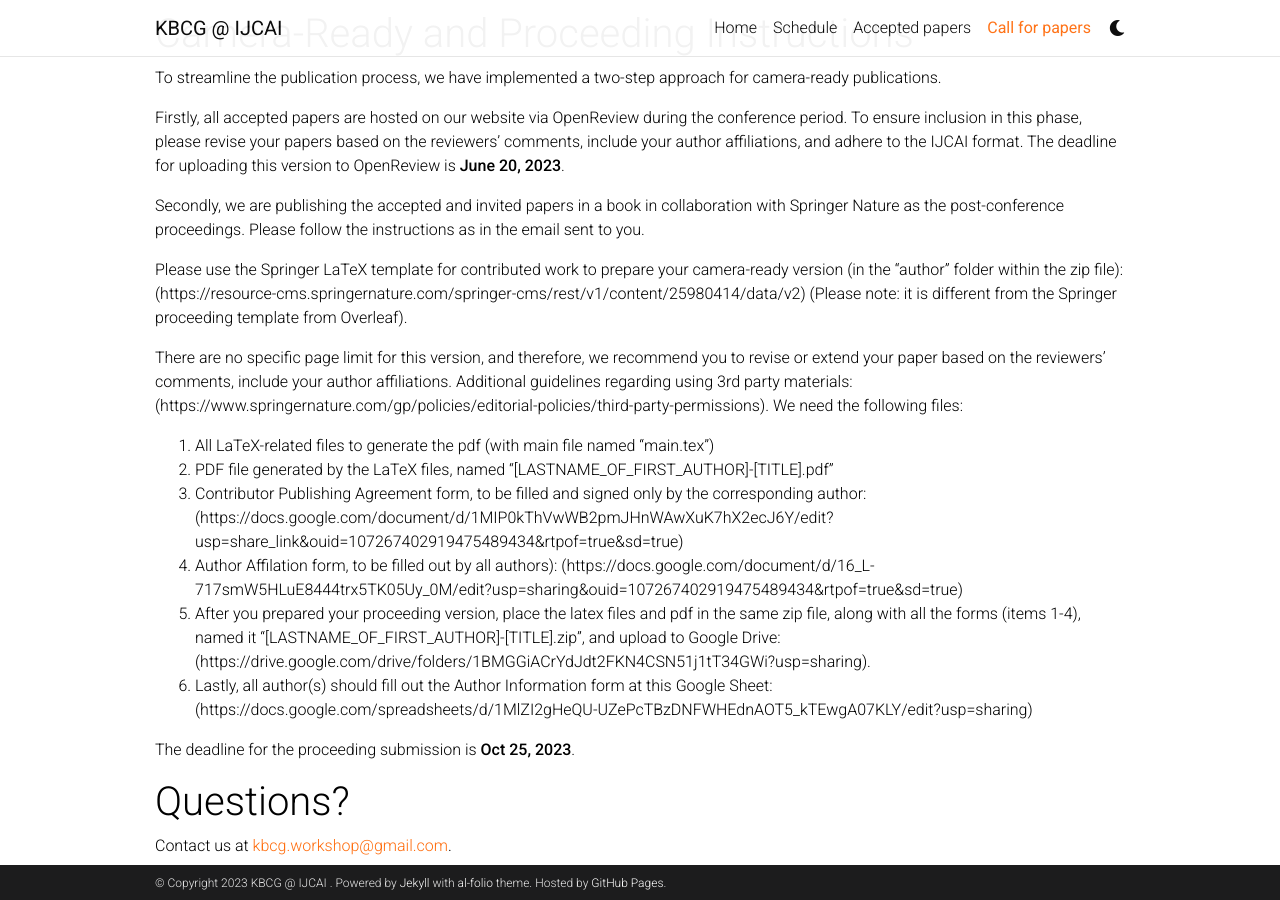
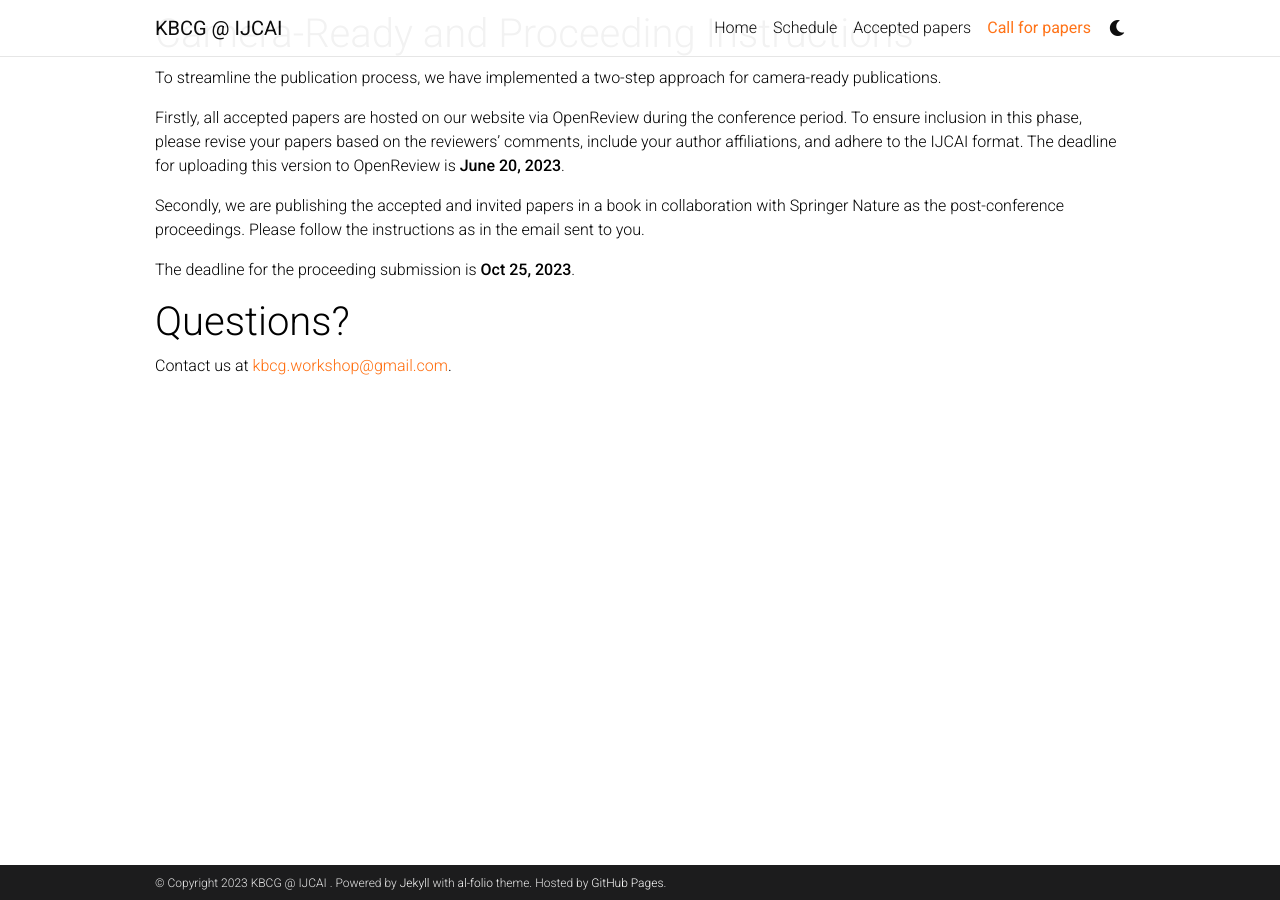
Before and after one commit to KnowledgeAI/KnowledgeAI.github.io, a Jekyll site: the page built from _pages/call.md, in a window 1280 px wide and 900 px high, scrolled down 1587 px. Built offline with Jekyll 4.4.1, drawn with Linux system fonts in a browser that asks for light colours; comment, search, counter and statistics services are not loaded; a style sheet for code colours, icons or effects is not loaded.

Commit message:
[DBG] remove unncessary details

```diff
--- a/_pages/call.md
+++ b/_pages/call.md
@@ -54,17 +54,6 @@ Firstly, all accepted papers are hosted on our website via OpenReview during the
 
 Secondly, we are publishing the accepted and invited papers in a book in collaboration with Springer Nature as the post-conference proceedings. Please follow the instructions as in the email sent to you.
 
-Please use the Springer LaTeX template for contributed work to prepare your camera-ready version (in the "author" folder within the zip file): (https://resource-cms.springernature.com/springer-cms/rest/v1/content/25980414/data/v2) (Please note: it is different from the Springer proceeding template from Overleaf).
-
-There are no specific page limit for this version, and therefore, we recommend you to revise or extend your paper based on the reviewers' comments, include your author affiliations. Additional guidelines regarding using 3rd party materials: (https://www.springernature.com/gp/policies/editorial-policies/third-party-permissions). We need the following files:
-
-1. All LaTeX-related files to generate the pdf (with main file named "main.tex")
-2. PDF file generated by the LaTeX files, named "[LASTNAME_OF_FIRST_AUTHOR]-[TITLE].pdf"
-3. Contributor Publishing Agreement form, to be filled and signed only by the corresponding author: (https://docs.google.com/document/d/1MIP0kThVwWB2pmJHnWAwXuK7hX2ecJ6Y/edit?usp=share_link&ouid=107267402919475489434&rtpof=true&sd=true)
-4. Author Affilation form, to be filled out by all authors): (https://docs.google.com/document/d/16_L-717smW5HLuE8444trx5TK05Uy_0M/edit?usp=sharing&ouid=107267402919475489434&rtpof=true&sd=true)
-5. After you prepared your proceeding version, place the latex files and pdf in the same zip file, along with all the forms (items 1-4), named it "[LASTNAME_OF_FIRST_AUTHOR]-[TITLE].zip",  and upload to Google Drive: (https://drive.google.com/drive/folders/1BMGGiACrYdJdt2FKN4CSN51j1tT34GWi?usp=sharing).
-6. Lastly, all author(s) should fill out the Author Information form at this Google Sheet: (https://docs.google.com/spreadsheets/d/1MlZI2gHeQU-UZePcTBzDNFWHEdnAOT5_kTEwgA07KLY/edit?usp=sharing)
-
 The deadline for the proceeding submission is **Oct 25, 2023**.
 
 # Questions?
```
